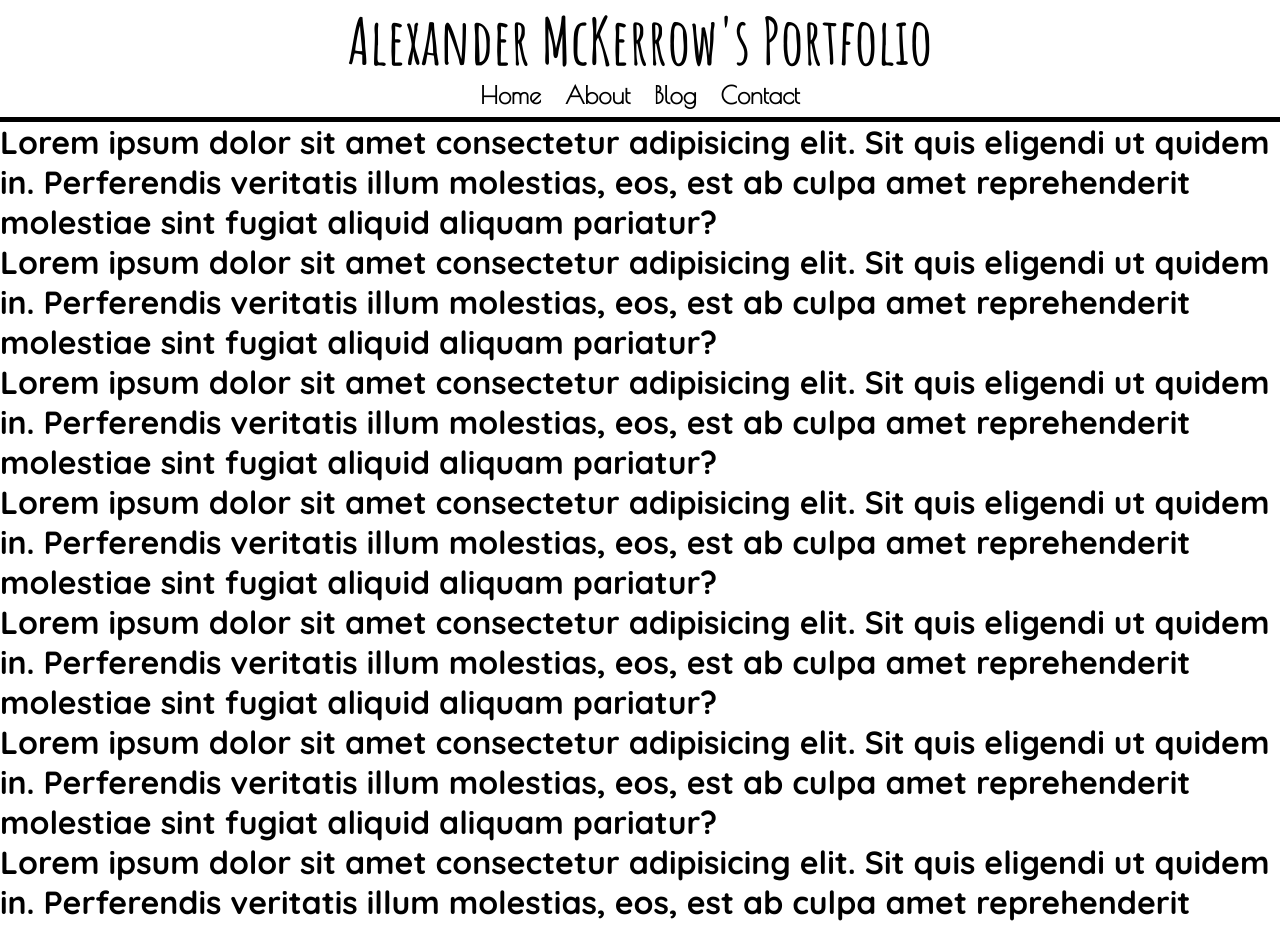
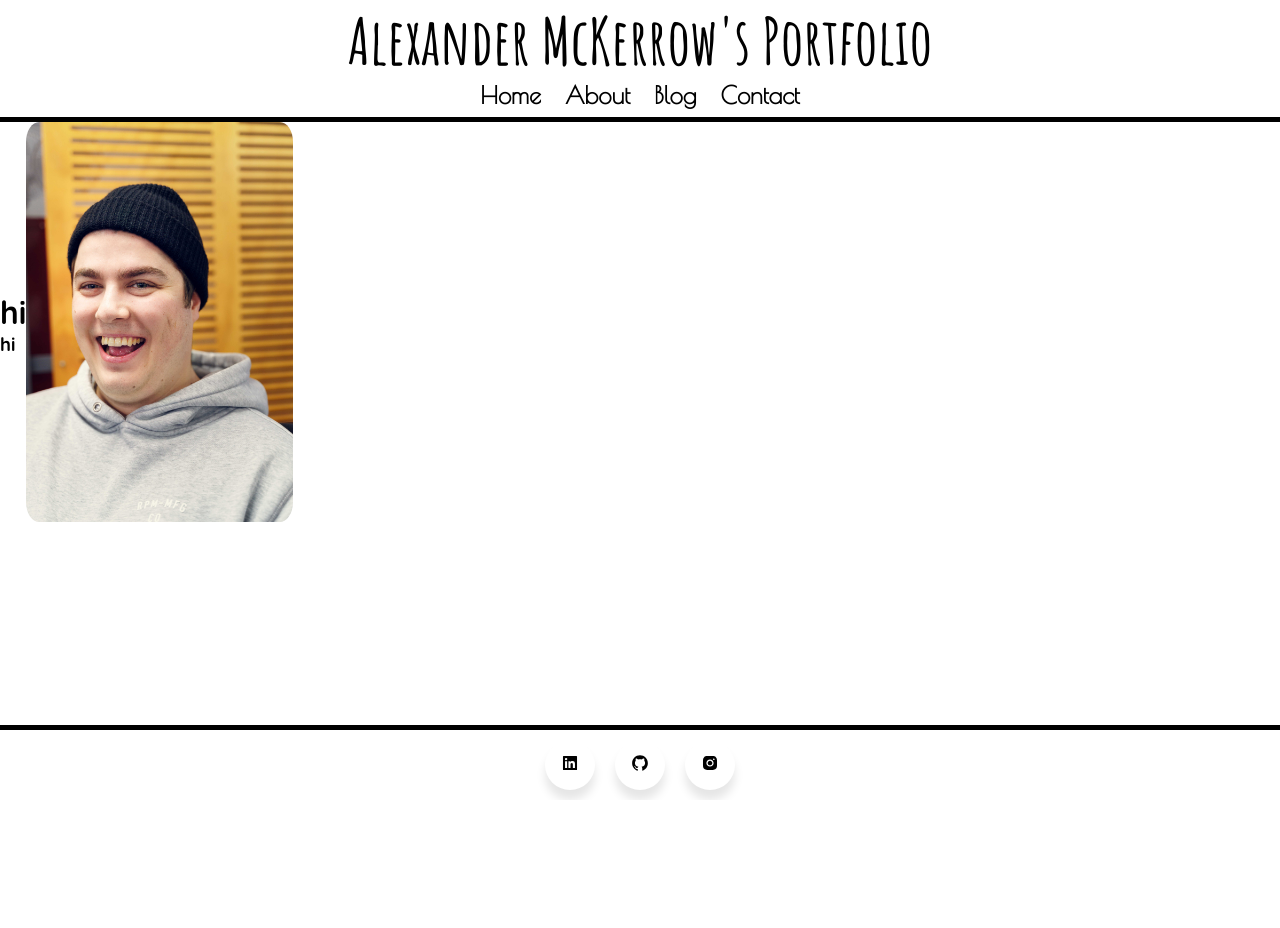
Before and after one commit to macakz/portfolio, a React (Create React App) app: page /About in a window 1280 px wide. Shown: the top 928 px of the page. After the commit the page ends 800 px from the top, so only its background shows below. Built offline with nearby package versions, Linux system fonts and the light colour scheme; no server answers.

Commit message:
started about page

```diff
--- a/src/components/About.jsx
+++ b/src/components/About.jsx
@@ -1,19 +1,24 @@
 import React from "react";
+import profile from '../data/images/profile.jpg'
 
 
 function About () {
 
     return (
-        <div>
-            <h1>Lorem ipsum dolor sit amet consectetur adipisicing elit. Sit quis eligendi ut quidem in. Perferendis veritatis illum molestias, eos, est ab culpa amet reprehenderit molestiae sint fugiat aliquid aliquam pariatur?</h1>
-            <h1>Lorem ipsum dolor sit amet consectetur adipisicing elit. Sit quis eligendi ut quidem in. Perferendis veritatis illum molestias, eos, est ab culpa amet reprehenderit molestiae sint fugiat aliquid aliquam pariatur?</h1>
-            <h1>Lorem ipsum dolor sit amet consectetur adipisicing elit. Sit quis eligendi ut quidem in. Perferendis veritatis illum molestias, eos, est ab culpa amet reprehenderit molestiae sint fugiat aliquid aliquam pariatur?</h1>
-            <h1>Lorem ipsum dolor sit amet consectetur adipisicing elit. Sit quis eligendi ut quidem in. Perferendis veritatis illum molestias, eos, est ab culpa amet reprehenderit molestiae sint fugiat aliquid aliquam pariatur?</h1>
-            <h1>Lorem ipsum dolor sit amet consectetur adipisicing elit. Sit quis eligendi ut quidem in. Perferendis veritatis illum molestias, eos, est ab culpa amet reprehenderit molestiae sint fugiat aliquid aliquam pariatur?</h1>
-            <h1>Lorem ipsum dolor sit amet consectetur adipisicing elit. Sit quis eligendi ut quidem in. Perferendis veritatis illum molestias, eos, est ab culpa amet reprehenderit molestiae sint fugiat aliquid aliquam pariatur?</h1>
-            <h1>Lorem ipsum dolor sit amet consectetur adipisicing elit. Sit quis eligendi ut quidem in. Perferendis veritatis illum molestias, eos, est ab culpa amet reprehenderit molestiae sint fugiat aliquid aliquam pariatur?</h1>
-            <h1>Lorem ipsum dolor sit amet consectetur adipisicing elit. Sit quis eligendi ut quidem in. Perferendis veritatis illum molestias, eos, est ab culpa amet reprehenderit molestiae sint fugiat aliquid aliquam pariatur?</h1>
-        </div>
+        <>
+            <div className="about" >
+                <div className="flexbox">
+                    <div className="content">
+                        <h1>hi</h1>
+                        <h3>hi</h3>
+                        <p></p>
+                    </div>
+                    <div>
+                        <img src={profile} alt="" />
+                    </div>
+                </div>
+            </div>
+        </>
     )
 }
 
--- a/src/components/CSS/Main.css
+++ b/src/components/CSS/Main.css
@@ -52,8 +52,11 @@ body, button, input  {
 .blogPost .content button {
     width: 10em;
 }
-/* work */
-
+/* about */
+.about img {
+    height: 400px;
+    border-radius: 5%
+}
 /* contact */
 
 .contactContainer {
```
Also changed, not shown: src/data/images/profile.jpg (added).
